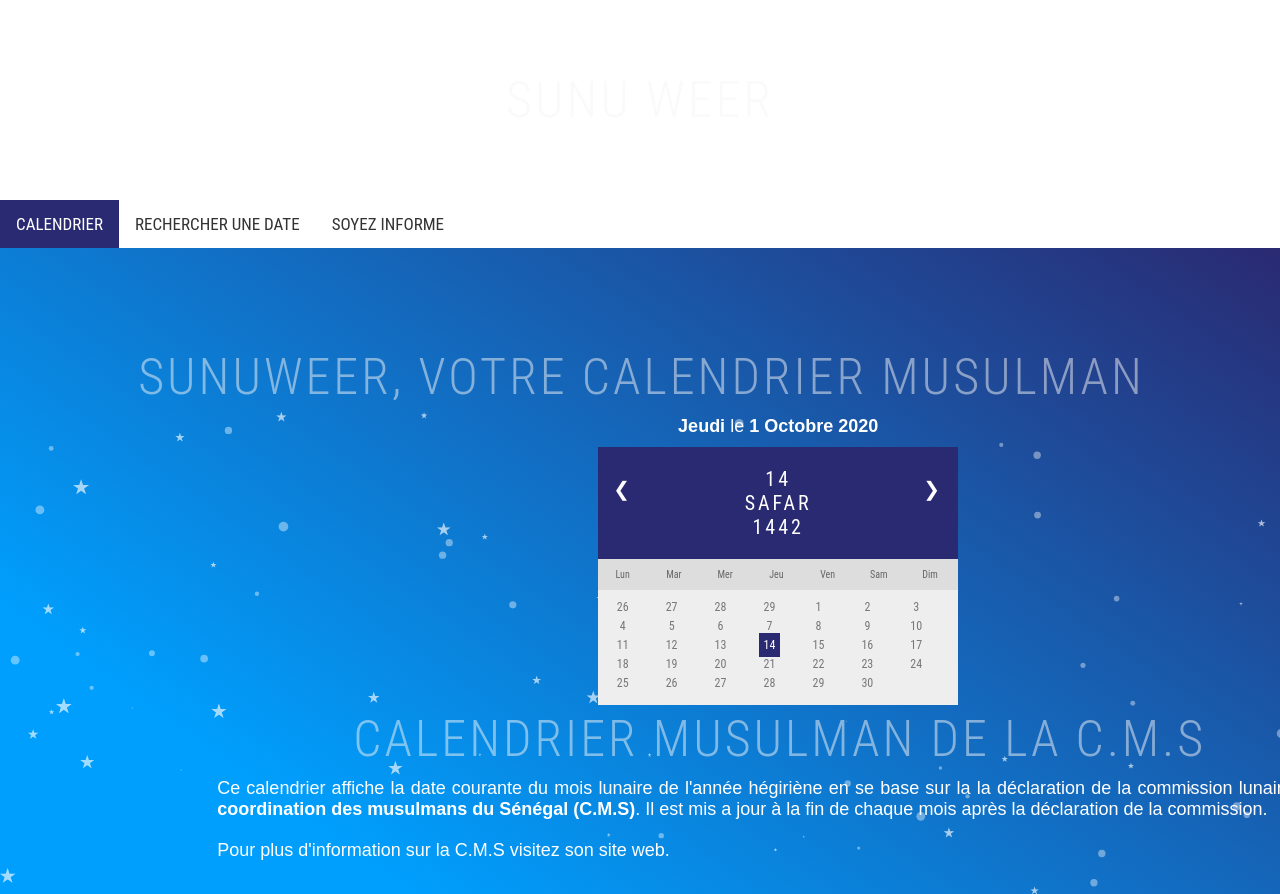
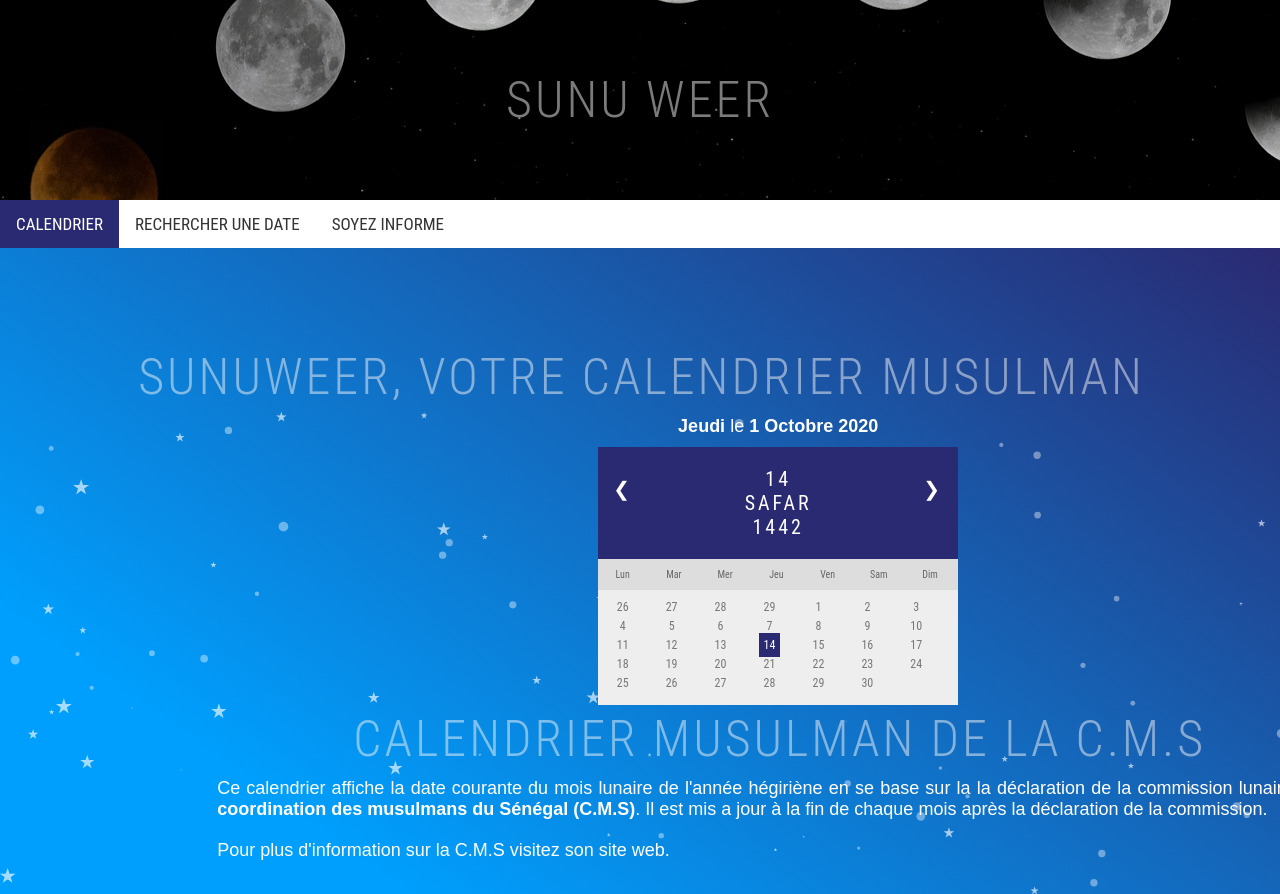
Before and after one commit to abousalmane/sunuweer, a plain HTML site: page index.html in a window 1280 px wide. Shown: the top 894 px of the page. Drawn offline with Linux system fonts and the light colour scheme.

Commit message:
weerwi style

```diff
--- a/css/style.css
+++ b/css/style.css
@@ -17,7 +17,7 @@
 #header{
     width: 100%;
     height: 20rem;
-   background-image: url(img/moonphases1.jpg);
+   background-image: url(/img/moonphases1.jpg);
    background-position: 30% 20%;
     position: relative;
 }
```
